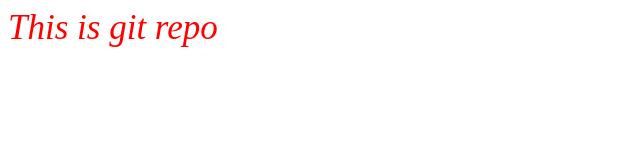
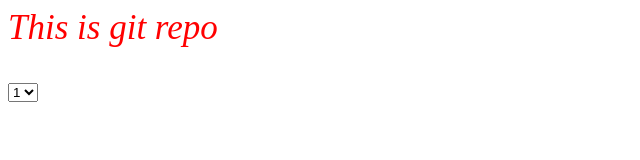
Before and after one commit to ByteGenieX/localrepo, a plain HTML site: page index.html in a window 1280 px wide. Shown: the full height of the page, 0-640 px from the left. Drawn offline with Linux system fonts and the light colour scheme.

Commit message:
add new branch to change code

```diff
--- a/index.html
+++ b/index.html
@@ -2,6 +2,11 @@
 <link rel="stylesheet" href="style.css">
 <body>
     <p> This is git repo </p>
+    <select name="" id="">
+        <option value="1" selected>1</option>
+        <option value="2">2</option>
+        <option value="3">3</option>
+    </select>
     <script src="script.js"></script>
 
 </body>
```
